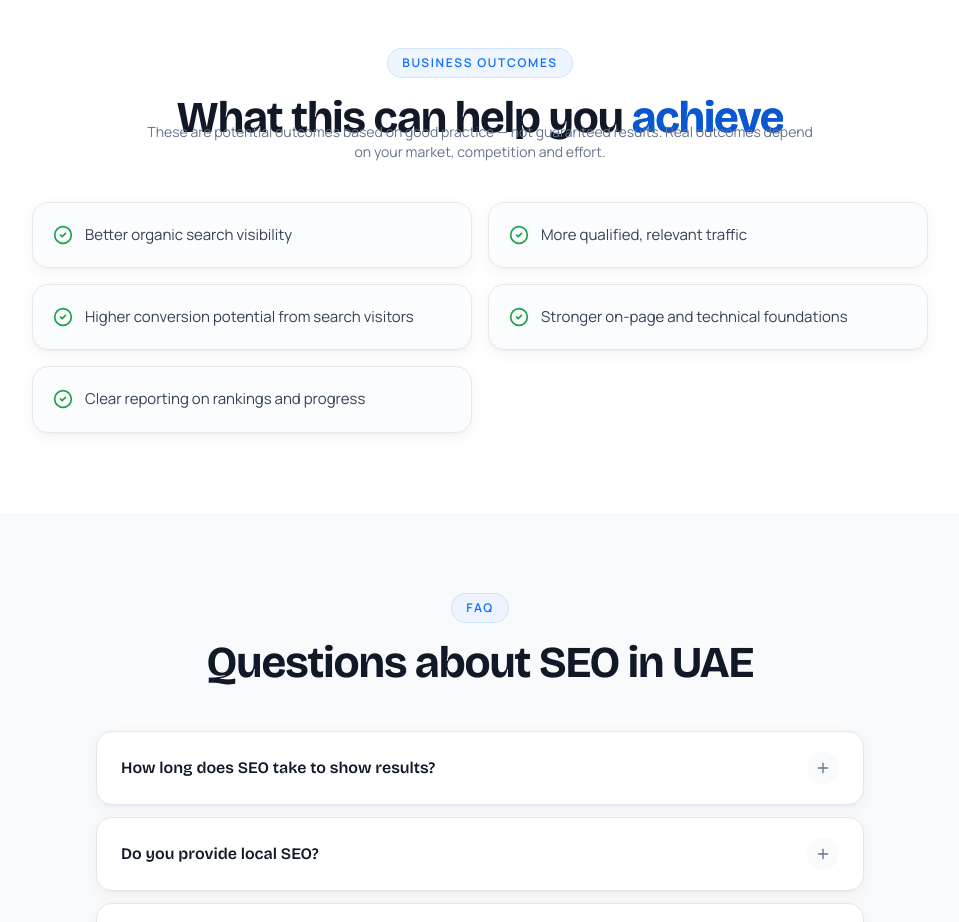
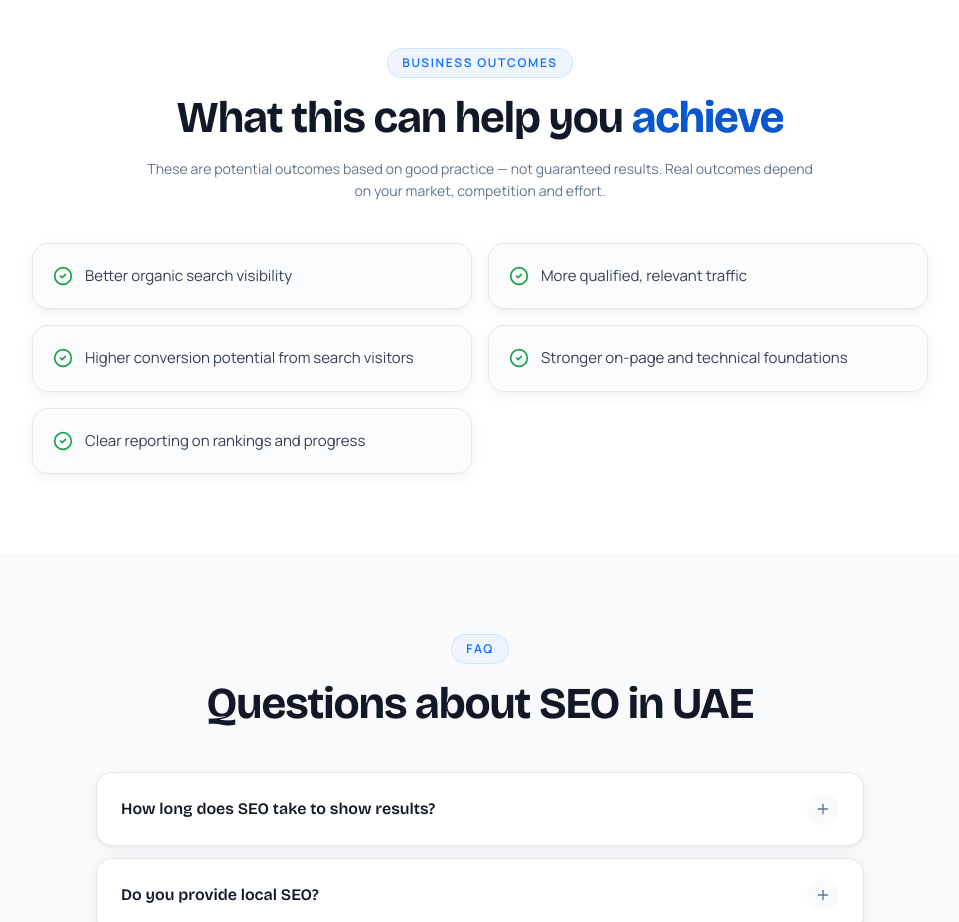
Before and after one commit to tilakbatra2002-cell/webamazee-new, a Next.js app: page /seo-services-uae in a window 1280 px wide. Shown: the part 5000-5922 px from the top of the page, without its empty margins (160-1119 px from the left). Built offline with nearby package versions, Linux system fonts and the light colour scheme.

Commit message:
Fix New Zealand page section heading spacing

```diff
--- a/src/components/locations/location-page.tsx
+++ b/src/components/locations/location-page.tsx
@@ -304,7 +304,7 @@ export function LocationPageView({ page }: { page: LocationPage }) {
         <section className="bg-surface py-16 sm:py-20">
           <div className="mx-auto max-w-[1350px] px-4 sm:px-6 lg:px-8">
             <SectionHeader eyebrow="Platforms" title={page.technologies.heading} highlight="" />
-            <p className="mx-auto -mt-4 max-w-3xl text-center text-sm leading-relaxed text-slate-500">
+            <p className="mx-auto mt-5 max-w-3xl text-center text-sm leading-relaxed text-slate-500">
               {page.technologies.intro}
             </p>
             <div className="mx-auto mt-10 grid max-w-6xl gap-4 sm:grid-cols-2 lg:grid-cols-3">
@@ -356,7 +356,7 @@ export function LocationPageView({ page }: { page: LocationPage }) {
         <section className="bg-white py-16 sm:py-20">
           <div className="mx-auto max-w-[1350px] px-4 sm:px-6 lg:px-8">
             <SectionHeader eyebrow="Working together" title={page.remoteDelivery.heading} highlight="" />
-            <p className="mx-auto -mt-4 max-w-3xl text-center text-sm leading-relaxed text-slate-500">
+            <p className="mx-auto mt-5 max-w-3xl text-center text-sm leading-relaxed text-slate-500">
               {page.remoteDelivery.intro}
             </p>
             <div className="mx-auto mt-10 grid max-w-6xl gap-4 sm:grid-cols-2 lg:grid-cols-3">
@@ -451,7 +451,7 @@ export function LocationPageView({ page }: { page: LocationPage }) {
             title="What this can help you"
             highlight="achieve"
           />
-          <p className="mx-auto -mt-4 max-w-2xl text-center text-sm text-slate-500">
+          <p className="mx-auto mt-5 max-w-2xl text-center text-sm leading-relaxed text-slate-500">
             These are potential outcomes based on good practice — not guaranteed
             results. Real outcomes depend on your market, competition and effort.
           </p>
@@ -512,7 +512,7 @@ export function LocationPageView({ page }: { page: LocationPage }) {
         <section className="bg-white py-16 sm:py-20">
           <div className="mx-auto max-w-[1350px] px-4 sm:px-6 lg:px-8">
             <SectionHeader eyebrow="Budget" title={page.pricing.heading} highlight="" />
-            <div className="mx-auto mt-2 max-w-3xl space-y-4">
+            <div className="mx-auto mt-5 max-w-3xl space-y-4">
               {page.pricing.intro.map((paragraph, i) => (
                 <Reveal key={i}>
                   <p className="text-[15px] leading-relaxed text-slate-600">{paragraph}</p>
```
